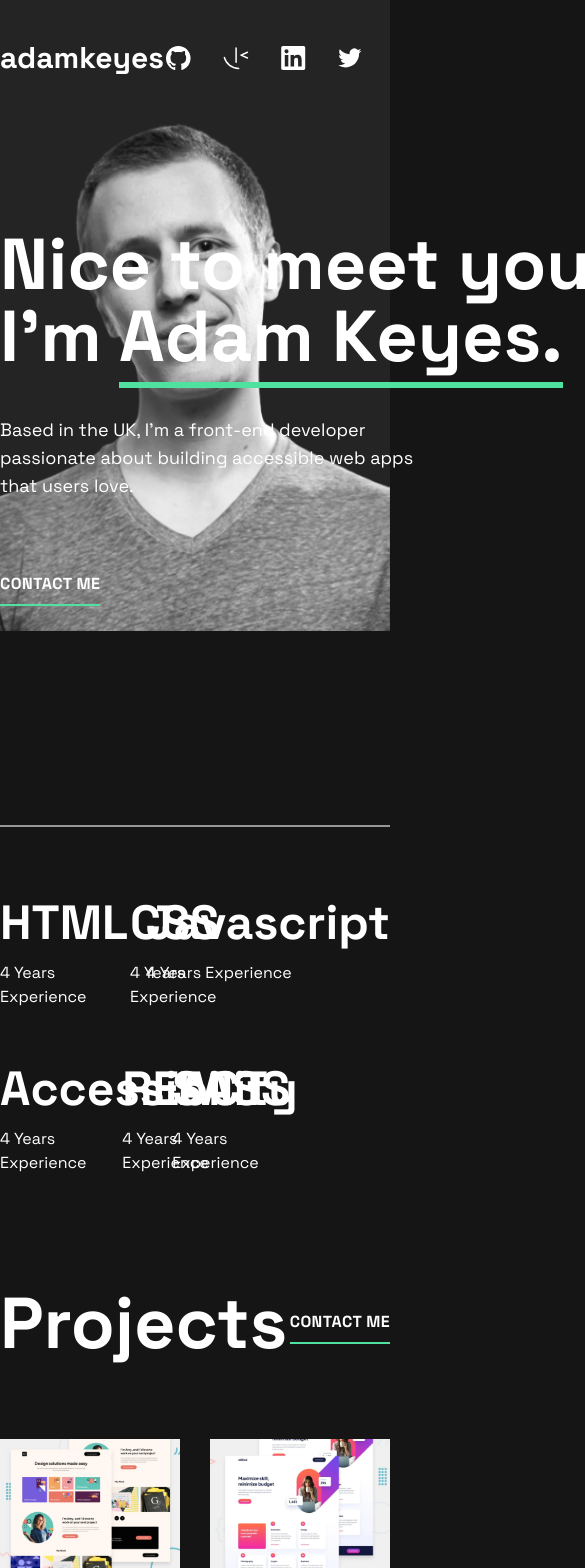
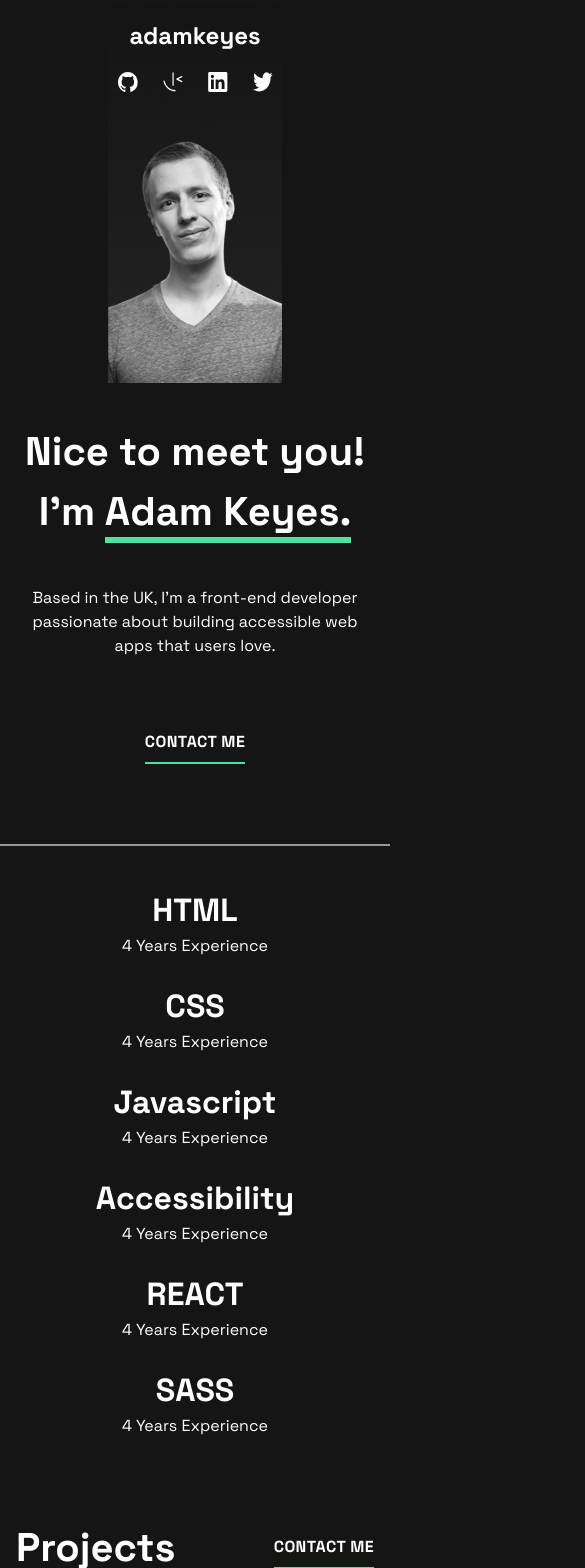
Before and after one commit to talhaimran777/single-page-devloper-portfolio-challenge, a Next.js app: page / in a window 390 px wide. Shown: the top 1568 px of the page, 585 px wide, since content can reach past the window. Built offline with nearby package versions, Linux system fonts and the light colour scheme.

Commit message:
Worked on mob design

```diff
--- a/src/pages/index.tsx
+++ b/src/pages/index.tsx
@@ -5,14 +5,42 @@ import FrontendMentorIcon from "../../public/images/icon-frontend-mentor.svg";
 import LinkedinIcon from "../../public/images/icon-linkedin.svg";
 import TwitterIcon from "../../public/images/icon-twitter.svg";
 import ProfileImage from "../../public/images/profile-image.png";
+import ProfileImageMob from "../../public/images/profile-image-mob.png";
 import Project1Image from "../../public/images/project-1.png";
 import Project2Image from "../../public/images/project-2.png";
 import Project3Image from "../../public/images/project-3.png";
 import Project4Image from "../../public/images/project-4.png";
 import Project5Image from "../../public/images/project-5.png";
 import Project6Image from "../../public/images/project-6.png";
+import { useLayoutEffect, useState } from "react";
+
+const useOnMobile = () => {
+  const [isMobile, setIsMobile] = useState(true);
+
+  const resizeCallback = () => {
+    if (window.innerWidth < 768) {
+      setIsMobile(true);
+    } else {
+      setIsMobile(false);
+    }
+  };
+
+  useLayoutEffect(() => {
+    if (window.innerWidth > 767) {
+      setIsMobile(false);
+    }
+
+    window.addEventListener("resize", resizeCallback);
+    return () => {
+      window.removeEventListener("resize", resizeCallback);
+    };
+  }, []);
+  return isMobile;
+};
 
 export default function Home() {
+  const isMobile = useOnMobile();
+
   return (
     <>
       <Head>
@@ -31,32 +59,51 @@ export default function Home() {
             }}
           >
             <Image
-              src={ProfileImage}
-              className="absolute top-0 right-0"
+              src={isMobile ? ProfileImageMob : ProfileImage}
+              className="absolute top-0 right-2/4 translate-x-2/4 w-[174px] md:w-[445px] md:h-[auto] md:right-0 md:translate-x-0"
               alt="Profile Image"
-              width={445}
               placeholder="blur"
             />
-            <nav className="py-10 pr-7 flex justify-between items-center mb-28 relative">
-              <p className="text-3xl font-bold">adamkeyes</p>
-              <ul className="flex justify-between items-center gap-8">
+            <nav className="py-5 xl:py-10 md:pr-7 flex flex-col md:flex-row md:justify-between items-center mb-28 relative">
+              <p className="text-2xl md:text-[32px] font-bold mb-5 md:mb-0">
+                adamkeyes
+              </p>
+              <ul className="flex justify-between items-center gap-[25px] md:gap-8">
                 <li>
-                  <Image src={GithubIcon} alt="Icon" />
+                  <Image
+                    className="h-5 w-5 md:h-auto md:w-auto"
+                    src={GithubIcon}
+                    alt="Icon"
+                  />
                 </li>
                 <li>
-                  <Image src={FrontendMentorIcon} alt="Icon" />
+                  <Image
+                    className="h-5 w-5 md:h-auto md:w-auto"
+                    src={FrontendMentorIcon}
+                    alt="Icon"
+                  />
                 </li>
                 <li>
-                  <Image src={LinkedinIcon} alt="Icon" />
+                  <Image
+                    className="h-5 w-5 md:h-auto md:w-auto"
+                    src={LinkedinIcon}
+                    alt="Icon"
+                  />
                 </li>
                 <li>
-                  <Image src={TwitterIcon} alt="Icon" />
+                  <Image
+                    className="h-5 w-5 md:h-auto md:w-auto"
+                    src={TwitterIcon}
+                    alt="Icon"
+                  />
                 </li>
               </ul>
             </nav>
-            <div className="w-[700px] mb-[219px] relative">
-              <h1 className="text-7xl font-bold  z-50">Nice to meet you!</h1>
-              <h1 className="text-7xl font-bold mb-11">
+            <div className="text-center md:text-left mt-[310px] md:mt-0 md:w-[700px] mb-20 md:mb-[219px] relative px-4 md:px-0">
+              <h1 className="text-[40px] md:text-7xl font-bold  z-50">
+                Nice to meet you!
+              </h1>
+              <h1 className="text-[40px] md:text-7xl font-bold mb-11">
                 I&apos;m{" "}
                 <span
                   style={{
@@ -67,7 +114,7 @@ export default function Home() {
                   Adam Keyes.
                 </span>
               </h1>
-              <p className="text-lg w-[445px] mb-16">
+              <p className="text-md md:text-lg md:w-[445px] mb-16">
                 Based in the UK, I’m a front-end developer passionate about
                 building accessible web apps that users love.
               </p>
@@ -84,41 +131,53 @@ export default function Home() {
           </div>
         </section>
 
-        <div className="max-w-5xl mx-auto py-[72px] grid grid-cols-3 gap-y-14 justify-between">
-          <div>
-            <h1 className="text-5xl font-bold mb-[14px]">HTML</h1>
+        <div className="max-w-5xl mx-auto py-[40px] md:py-[72px] grid md:grid-cols-3 gap-y-6 md:gap-y-14">
+          <div className="justify-self-center md:justify-self-start text-center md:text-left">
+            <h1 className="text-[32px] md:text-5xl font-bold md:mb-[14px]">
+              HTML
+            </h1>
             <p className="text-md">4 Years Experience</p>
           </div>
 
-          <div className="justify-self-center">
-            <h1 className="text-5xl font-bold mb-[14px]">CSS</h1>
+          <div className="justify-self-center md:justify-self-center text-center md:text-left">
+            <h1 className="text-[32px] md:text-5xl font-bold md:mb-[14px]">
+              CSS
+            </h1>
             <p className="text-md">4 Years Experience</p>
           </div>
 
-          <div className="justify-self-end">
-            <h1 className="text-5xl font-bold mb-[14px]">Javascript</h1>
+          <div className="justify-self-center md:justify-self-end text-center md:text-left">
+            <h1 className="text-[32px] md:text-5xl font-bold md:mb-[14px]">
+              Javascript
+            </h1>
             <p className="text-md">4 Years Experience</p>
           </div>
 
-          <div>
-            <h1 className="text-5xl font-bold mb-[14px]">Accessibility</h1>
+          <div className="justify-self-center md:justify-self-start text-center md:text-left">
+            <h1 className="text-[32px] md:text-5xl font-bold md:mb-[14px]">
+              Accessibility
+            </h1>
             <p className="text-md">4 Years Experience</p>
           </div>
 
-          <div className=" justify-self-center">
-            <h1 className="text-5xl font-bold mb-[14px]">REACT</h1>
+          <div className="justify-self-center md:justify-self-center text-center md:text-left">
+            <h1 className="text-[32px] md:text-5xl font-bold md:mb-[14px]">
+              REACT
+            </h1>
             <p className="text-md">4 Years Experience</p>
           </div>
 
-          <div className="justify-self-end mr-[100px]">
-            <h1 className="text-5xl font-bold mb-[14px]">SASS</h1>
+          <div className="justify-self-center md:justify-self-end text-center md:text-left md:mr-[100px]">
+            <h1 className="text-[32px] md:text-5xl font-bold md:mb-[14px]">
+              SASS
+            </h1>
             <p className="text-md">4 Years Experience</p>
           </div>
         </div>
 
-        <div className="max-w-5xl mx-auto my-10">
-          <div className="flex justify-between items-center mb-[80px]">
-            <h1 className="text-7xl font-bold">Projects</h1>
+        <div className="max-w-5xl mx-auto my-10 px-4 md:px-0">
+          <div className="flex justify-between items-center mb-10 md:mb-[80px]">
+            <h1 className="text-[40px] md:text-7xl font-bold">Projects</h1>
             <button
               className="uppercase font-bold text-base tracking-wide py-2"
               style={{
@@ -130,7 +189,7 @@ export default function Home() {
             </button>
           </div>
 
-          <div className="grid grid-cols-2 gap-x-[30px] gap-y-[70px]">
+          <div className="grid md:grid-cols-2 md:gap-x-[30px] gap-y-[40px] md:gap-y-[70px]">
             <div>
               <Image
                 className="mb-5"
@@ -236,36 +295,38 @@ export default function Home() {
           </div>
         </div>
 
-        <div className="bg-[#242424] mt-[130px] py-[84px]">
+        <div className="bg-[#242424] md:mt-[130px] py-[60px] md:py-[84px] px-4 md:px-0">
           <div className="max-w-5xl mx-auto">
-            <div className="flex justify-between items-start border-b-2 border-b-[#979797] pb-[92px]">
-              <div className="w-[450px]">
-                <h1 className="text-7xl font-bold mb-9">Contact</h1>
-                <p className="text-lg">
+            <div className="flex flex-col md:flex-row md:justify-between border-b-2 border-b-[#979797] pb-[92px] gap-y-[50px] md:gap-y-0">
+              <div className="md:w-[450px] text-center md:text-left">
+                <h1 className="text-[40px] md:text-7xl font-bold mb-5 md:mb-9">
+                  Contact
+                </h1>
+                <p className="text-md md:text-lg">
                   I would love to hear about your project and how I could help.
                   Please fill in the form, and I&apos;ll get back to you as soon
                   as possible.
                 </p>
               </div>
 
-              <form>
+              <form className="w-full md:w-auto">
                 <div>
                   <input
-                    className="focus:outline-none w-[445px] px-6 mb-8 pb-4 bg-transparent border-b-2 border-b-[#979797]"
+                    className="focus:outline-none w-full md:w-[445px] px-6 mb-8 pb-4 bg-transparent border-b-2 border-b-[#979797]"
                     type="text"
                     placeholder="NAME"
                   />
                 </div>
                 <div>
                   <input
-                    className="focus:outline-none w-[445px] px-6 mb-8 pb-4 bg-transparent border-b-2 border-b-[#979797]"
+                    className="focus:outline-none w-full md:w-[445px] px-6 mb-8 pb-4 bg-transparent border-b-2 border-b-[#979797]"
                     type="text"
                     placeholder="EMAIL"
                   />
                 </div>
                 <div>
                   <textarea
-                    className="focus:outline-none w-[445px] px-6 mb-4 bg-transparent border-b-2 border-b-[#979797]"
+                    className="focus:outline-none w-full md:w-[445px] px-6 mb-4 bg-transparent border-b-2 border-b-[#979797]"
                     rows={4}
                     placeholder="MESSAGE"
                   ></textarea>
@@ -283,20 +344,36 @@ export default function Home() {
                 </div>
               </form>
             </div>
-            <nav className="pt-10 pr-7 flex justify-between items-center">
-              <p className="text-3xl font-bold">adamkeyes</p>
+            <nav className="pt-10 pr-7 flex flex-col md:flex-row items-center justify-between gap-5 md:gap-0">
+              <p className="text-2xl md:text-3xl font-bold">adamkeyes</p>
               <ul className="flex justify-between items-center gap-8">
                 <li>
-                  <Image src={GithubIcon} alt="Icon" />
+                  <Image
+                    className="h-5 w-5 md:h-auto md:w-auto"
+                    src={GithubIcon}
+                    alt="Icon"
+                  />
                 </li>
                 <li>
-                  <Image src={FrontendMentorIcon} alt="Icon" />
+                  <Image
+                    className="h-5 w-5 md:h-auto md:w-auto"
+                    src={FrontendMentorIcon}
+                    alt="Icon"
+                  />
                 </li>
                 <li>
-                  <Image src={LinkedinIcon} alt="Icon" />
+                  <Image
+                    className="h-5 w-5 md:h-auto md:w-auto"
+                    src={LinkedinIcon}
+                    alt="Icon"
+                  />
                 </li>
                 <li>
-                  <Image src={TwitterIcon} alt="Icon" />
+                  <Image
+                    className="h-5 w-5 md:h-auto md:w-auto"
+                    src={TwitterIcon}
+                    alt="Icon"
+                  />
                 </li>
               </ul>
             </nav>
```
Also changed, not shown: public/images/profile-image-mob.png (added).
